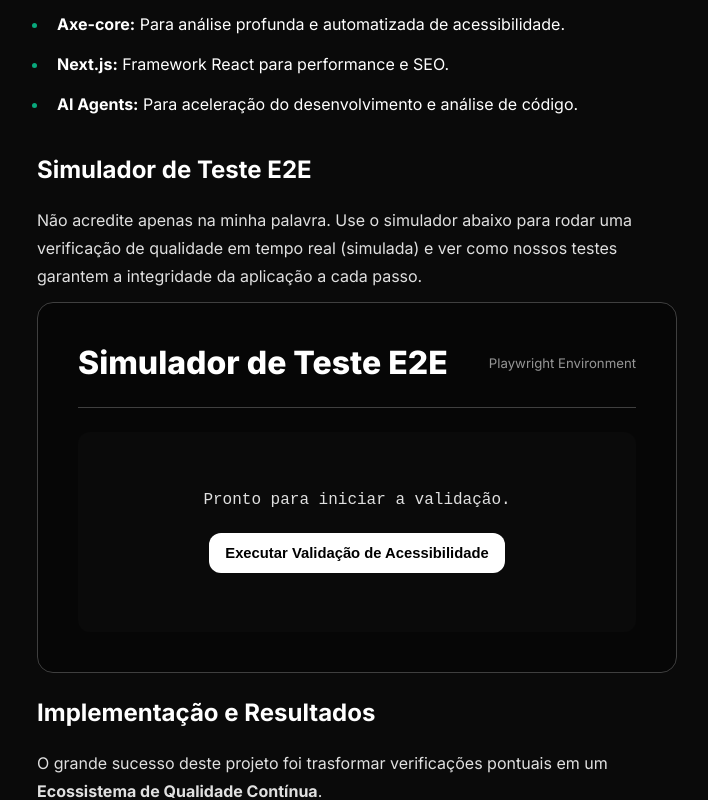
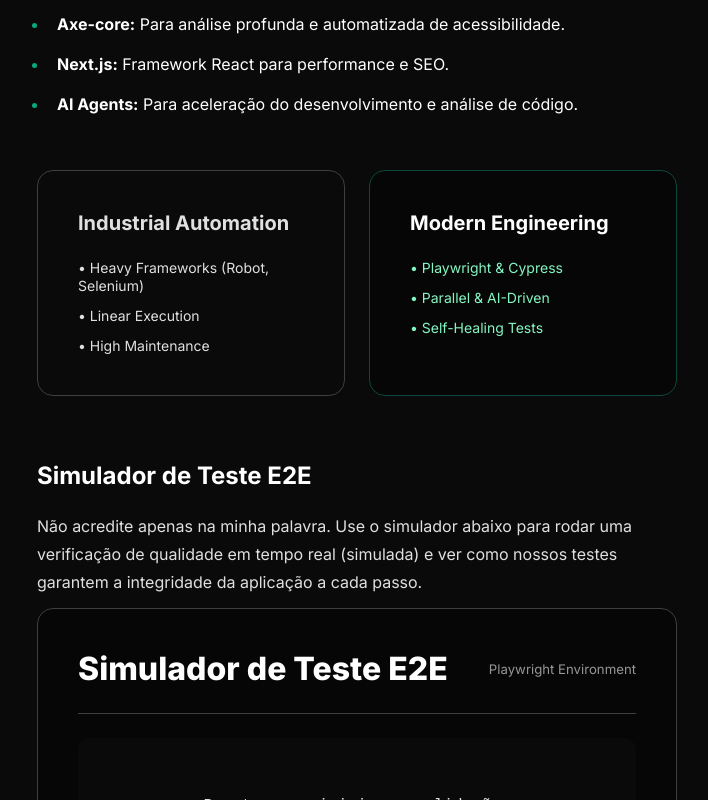
Before and after one commit to Lucasolivato/magic-portfolio-for-next-js, a Next.js app: page /work/portfolio-automation in a window 1280 px wide. Shown: the part 1160-1960 px from the top of the page, without its empty margins (283-991 px from the left). Built offline with nearby package versions, Linux system fonts and the light colour scheme.

Commit message:
fix(ui): restore next.js 14, center about button, and translate navigation

```diff
--- a/src/app/resources/content.tsx
+++ b/src/app/resources/content.tsx
@@ -47,16 +47,16 @@ const social = [
 
 // Página Home (Atualizada)
 const home = {
-  label: "Home", // Label mantido
-  title: `Portfólio de ${person.name}`, // Título atualizado
-  description: `Portfólio profissional destacando experiência como ${person.role}. Conheça meus projetos, habilidades e trajetória na área de QA.`, // Descrição atualizada
-  headline: <>Especialista em Automação de Testes | QA Engineer focado em IA & Performance</>, // Headline atualizada
+  label: "Home",
+  title: `${person.name}'s Portfolio`,
+  description: `Portfolio website showcasing my work as an ${person.role}`,
+  headline: <>Especialista em Automação de Testes | QA Engineer focado em IA & Performance</>,
   subline: (
     <>
-      Elevo o padrão de produtos digitais com <strong>Engenharia de Qualidade</strong> moderna.<br /><br />
-      Utilizo <strong>Agentes de IA</strong> e <strong>Playwright</strong> para criar ecossistemas de testes que não apenas encontram bugs, mas aceleram o desenvolvimento e blindam a experiência do usuário.
+      Elevo o padrão de produtos digitais com <strong className="font-strong">Engenharia de Qualidade</strong> moderna.<br/>
+      Utilizo <strong className="font-strong">Agentes de IA</strong> e <strong className="font-strong">Playwright</strong> para criar ecossistemas de testes que não apenas encontram bugs, mas aceleram o desenvolvimento e blindam a experiência do usuário.
     </>
-  ), // Subline atualizado
+  ),
 };
 
 // Página Sobre (Atualizada com base no CV e conversa)
@@ -232,12 +232,6 @@ const work = {
   description: `Conheça alguns projetos desenvolvidos por ${person.name}.`, // Descrição atualizada
   projects: [
     {
-      name: "PlantãoFarma App (TCC)",
-      description: "Co-desenvolvi um aplicativo mobile em React Native, com backend em Node.js e banco de dados MongoDB, para localizar farmácias de plantão próximas. O aplicativo simplifica a busca e integra-se com apps de mapa (Google Maps/Waze) para navegação direta, solucionando uma necessidade local e demonstrando habilidades em desenvolvimento full-stack mobile.", // Descrição atualizada do TCC
-      link: "https://github.com/Heloisa-Moraes/PlantaoFarma", // Link ATUALIZADO para o GitHub
-      image: "/images/projects/plantaofarma_info.jpg", // Imagem ATUALIZADA
-    },
-    {
       name: "Portfólio Automation",
       description: "Engenharia de Software de Alta Qualidade aplicada a este portfólio. Desenvolvimento assistido por Agentes de IA, com pipeline de testes E2E (Playwright) e validação de acessibilidade (Axe-core), garantindo um produto final robusto e inclusivo.",
       link: "/work/portfolio-automation",
@@ -248,6 +242,12 @@ const work = {
       description: "Script de automação (Robot Framework) para criação de pedidos via UI, gerando ~600 pedidos em 10h para viabilizar testes de carga de um novo microsserviço de logística e otimizar o tempo da equipe.", // Descrição da conquista do CV
       link: "/work/sap-automation", // Link atualizado para a case study page
       image: "/images/projects/robot_framework_automation.png", // Imagem ATUALIZADA (usando o ícone como placeholder)
+    },
+    {
+      name: "PlantãoFarma App (TCC)",
+      description: "Co-desenvolvi um aplicativo mobile em React Native, com backend em Node.js e banco de dados MongoDB, para localizar farmácias de plantão próximas. O aplicativo simplifica a busca e integra-se com apps de mapa (Google Maps/Waze) para navegação direta, solucionando uma necessidade local e demonstrando habilidades em desenvolvimento full-stack mobile.", // Descrição atualizada do TCC
+      link: "https://github.com/Heloisa-Moraes/PlantaoFarma", // Link ATUALIZADO para o GitHub
+      image: "/images/projects/plantaofarma_info.jpg", // Imagem ATUALIZADA
     },
     // Adicionar outros projetos se houver
   ],
--- a/src/app/work/[slug]/page.tsx
+++ b/src/app/work/[slug]/page.tsx
@@ -2,7 +2,7 @@ import { notFound } from "next/navigation";
 import { CustomMDX } from "@/components/mdx";
 import { getPosts } from "@/app/utils/utils";
 import { AvatarGroup, Button, Column, Flex, Heading, SmartImage, Text } from "@/once-ui/components";
-import { AutomationDashboard, TestSimulator } from "@/components"; // Import from index
+import { AutomationDashboard, TestSimulator, ComparativeCard } from "@/components"; // Import from index
 import { LiveTerminal } from "@/components/common/LiveTerminal";
 import { SapTerminal } from "@/components/common/SapTerminal";
 import { baseURL } from "@/app/resources";
@@ -106,7 +106,7 @@ export default function Project({ params }: WorkParams) {
 
       <Column maxWidth="xs" gap="16">
         <Button href="/work" variant="tertiary" weight="default" size="s" prefixIcon="chevronLeft">
-          Projects
+          Projetos
         </Button>
         <Heading
             variant="display-strong-s"
@@ -133,15 +133,15 @@ export default function Project({ params }: WorkParams) {
             />
         )
       )}
-      <Column style={{ margin: "auto" }} as="article" maxWidth="xs">
+      <Flex style={{ margin: "auto" }} as="article" maxWidth="xs" direction="column">
         <Flex gap="12" marginBottom="24" vertical="center">
           {post.metadata.team && <AvatarGroup reverse avatars={avatars} size="m" />}
           <Text variant="body-default-s" onBackground="neutral-weak">
             {post.metadata.publishedAt && formatDate(post.metadata.publishedAt)}
           </Text>
         </Flex>
-        <CustomMDX source={post.content} components={{ AutomationDashboard: AutomationDashboard as any, TestSimulator: TestSimulator as any }} />
-      </Column>
+        <CustomMDX source={post.content} components={{ AutomationDashboard: AutomationDashboard as any, TestSimulator: TestSimulator as any, LiveTerminal: LiveTerminal as any, ComparativeCard: ComparativeCard as any }} />
+      </Flex>
       <ScrollToHash />
     </Column>
   );
--- a/src/app/work/projects/portfolio-automation.mdx
+++ b/src/app/work/projects/portfolio-automation.mdx
@@ -26,6 +26,8 @@ Para alcançar esse nível de qualidade, implementei um pipeline de "Engenharia
 - **Next.js:** Framework React para performance e SEO.
 - **AI Agents:** Para aceleração do desenvolvimento e análise de código.
 
+<ComparativeCard />
+
 ## Simulador de Teste E2E
 
 Não acredite apenas na minha palavra. Use o simulador abaixo para rodar uma verificação de qualidade em tempo real (simulada) e ver como nossos testes garantem a integridade da aplicação a cada passo.
@@ -50,4 +52,4 @@ O resultado é um "Dashboard Vivo" que não apenas informa, mas comprova a excel
 
 Este projeto continua evoluindo. O próximo passo é a implementação de um **"Dashboard de Automação Vivo"**, que exibirá em tempo real o status dos testes que rodam a cada novo deploy, provando que a qualidade é uma entrega contínua, não um evento único.
 
-<AutomationDashboard />
+<LiveTerminal />
--- /dev/null
+++ b/src/components/common/ComparativeCard.tsx
@@ -0,0 +1,71 @@
+"use client";
+
+import { Column, Flex, Heading, Text, Icon, Card, Grid } from "@/once-ui/components";
+
+export const ComparativeCard = () => {
+    return (
+        <Column fillWidth gap="l" paddingY="l">
+            <Grid columns={2} mobileColumns={1} gap="m">
+                {/* Industrial / Legacy */}
+                <Card
+                    fillWidth
+                    padding="l"
+                    radius="l"
+                    border="neutral-medium"
+                    background="neutral-weak"
+                    direction="column"
+                    gap="m"
+                    style={{ opacity: 0.8 }}
+                >
+                    <Flex fillWidth horizontal="space-between" vertical="center">
+                        <Heading as="h3" variant="heading-strong-m" onBackground="neutral-medium">
+                            Industrial Automation
+                        </Heading>
+                        <Icon name="settings" onBackground="neutral-medium" size="m" />
+                    </Flex>
+                    <Column gap="xs">
+                        <Text variant="body-default-s" onBackground="neutral-medium">
+                            • Heavy Frameworks (Robot, Selenium)
+                        </Text>
+                         <Text variant="body-default-s" onBackground="neutral-medium">
+                            • Linear Execution
+                        </Text>
+                         <Text variant="body-default-s" onBackground="neutral-medium">
+                            • High Maintenance
+                        </Text>
+                    </Column>
+                </Card>
+
+                {/* Modern / AI-Driven */}
+                <Card
+                    fillWidth
+                    padding="l"
+                    radius="l"
+                    border="brand-medium"
+                    background="surface"
+                    direction="column"
+                    gap="m"
+                    style={{ boxShadow: '0 4px 20px -2px var(--brand-alpha-medium)' }}
+                >
+                     <Flex fillWidth horizontal="space-between" vertical="center">
+                        <Heading as="h3" variant="heading-strong-m" onBackground="brand-strong">
+                            Modern Engineering
+                        </Heading>
+                        <Icon name="sparkle" onBackground="brand-strong" size="m" />
+                    </Flex>
+                    <Column gap="xs">
+                        <Text variant="body-default-s" onBackground="brand-medium">
+                            • Playwright & Cypress
+                        </Text>
+                         <Text variant="body-default-s" onBackground="brand-medium">
+                            • Parallel & AI-Driven
+                        </Text>
+                         <Text variant="body-default-s" onBackground="brand-medium">
+                            • Self-Healing Tests
+                        </Text>
+                    </Column>
+                </Card>
+            </Grid>
+        </Column>
+    );
+};
--- a/src/components/index.ts
+++ b/src/components/index.ts
@@ -6,3 +6,5 @@ export { RouteGuard } from "@/components/RouteGuard";
 export { default as AutomationDashboard } from "@/components/AutomationDashboard";
 export { default as TechStackTerminal } from "@/components/TechStackTerminal";
 export { TestSimulator } from "@/components/TestSimulator";
+export { LiveTerminal } from "@/components/common/LiveTerminal";
+export { ComparativeCard } from "@/components/common/ComparativeCard";
```
Also changed, not shown: src/app/about/page.tsx (+3 -13 lines), src/components/work/PlantaoFarmaCard.tsx (+5 -3 lines), src/components/work/PortfolioAutomationCard.tsx (+6 -4 lines), src/components/work/Projects.tsx (+35 -17 lines), src/components/work/RobotFrameworkCard.tsx (+6 -4 lines), 2 other files (tests, documents, lock files or other folders).
